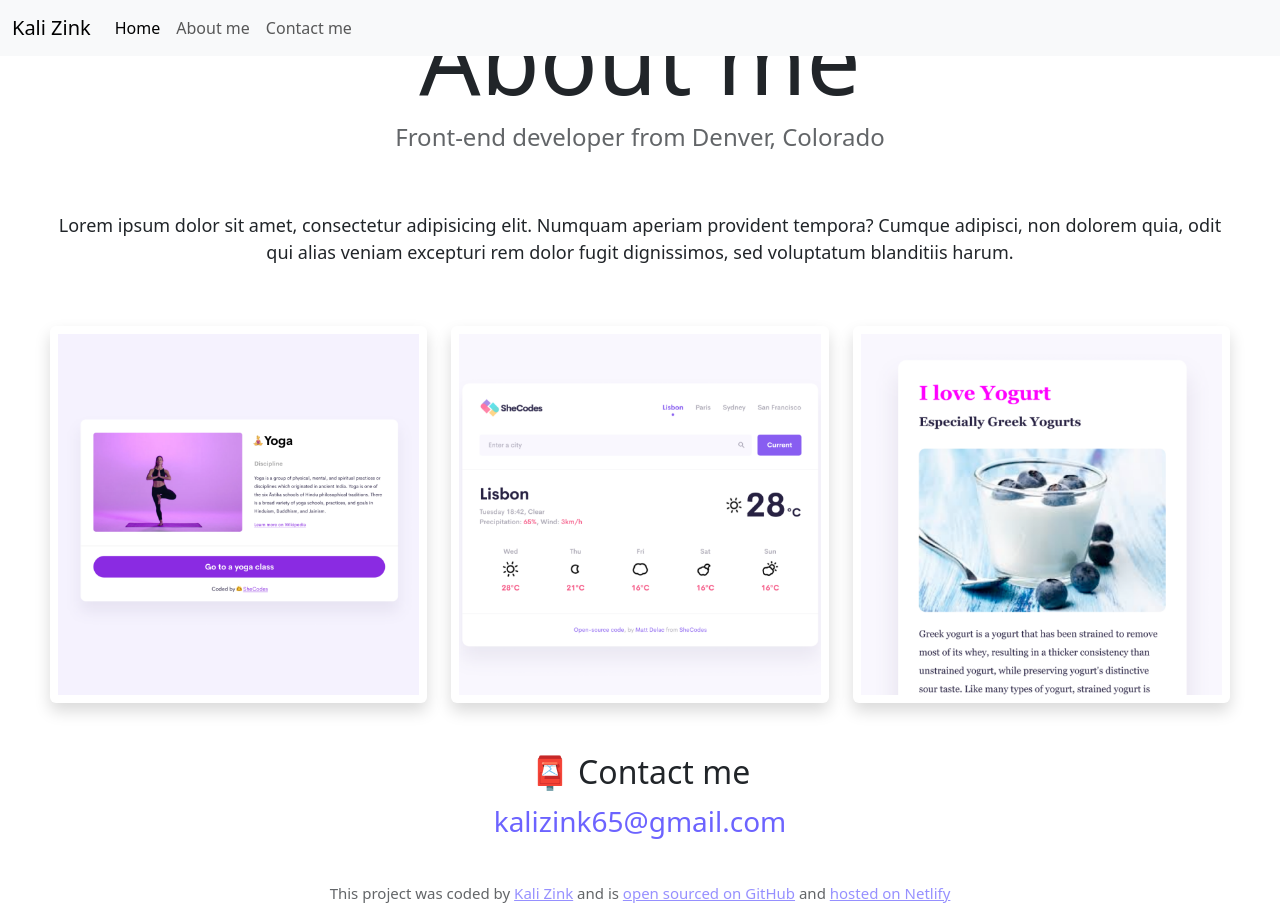
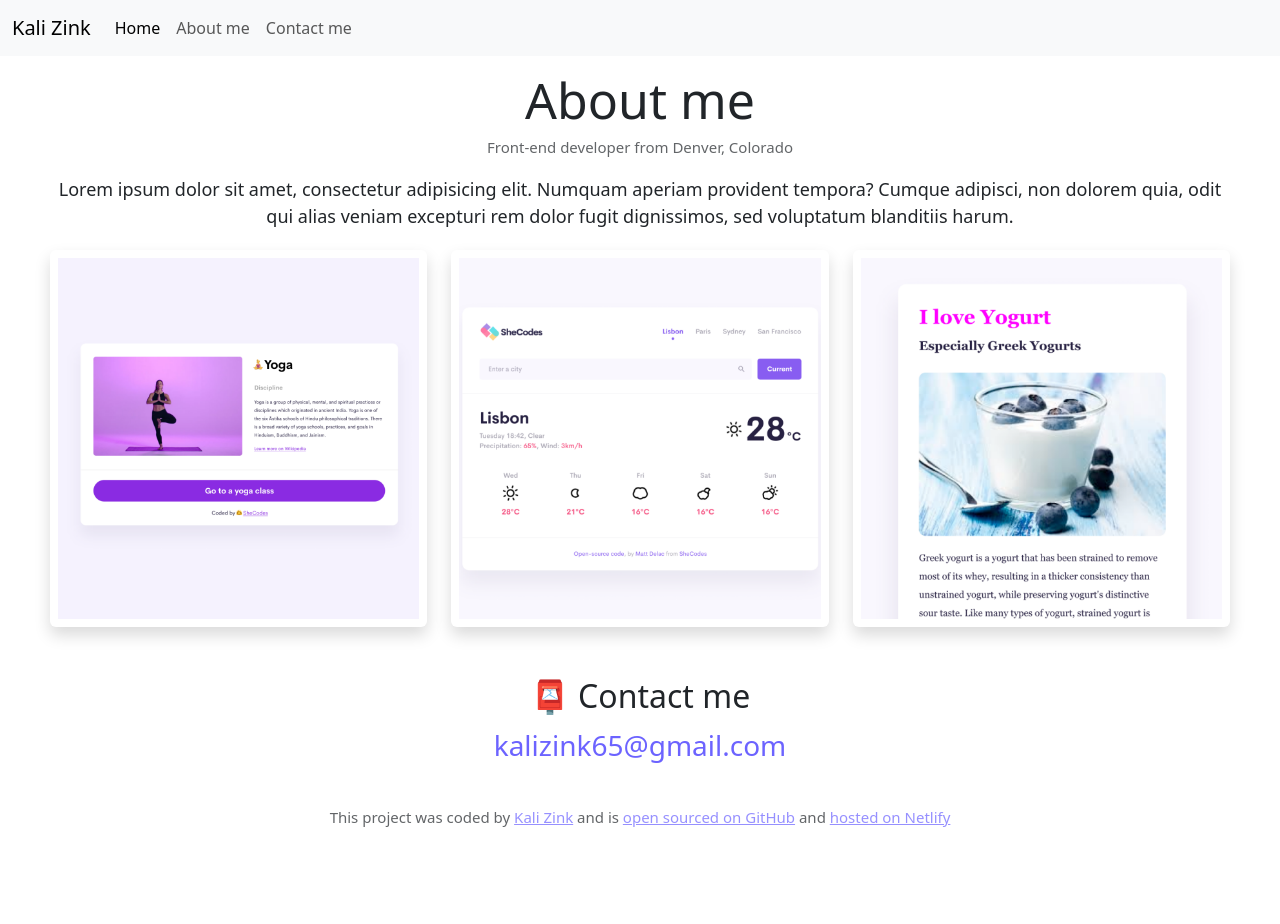
Before and after one commit to kalizink/advanced-bootstrap, a website: page about.html in a window 1280 px wide. After the commit the page ends 848 px from the top, so only its background shows below. Drawn offline with nearby package versions, Linux system fonts and the light colour scheme.

Commit message:
Added media to sm formatting

```diff
--- a/about.html
+++ b/about.html
@@ -26,7 +26,7 @@
 
 		<nav class="navbar navbar-expand-lg bg-body-tertiary fixed-top">
 			<div class="container-fluid">
-				<a class="navbar-brand" href="#">Kali Zink</a>
+				<a class="navbar-brand" href="/index.html">Kali Zink</a>
 				<button
 					class="navbar-toggler"
 					type="button"
--- a/src/style.css
+++ b/src/style.css
@@ -25,7 +25,6 @@ h3 {
 }
 
 p {
-
 	padding: 20px;
 	border-radius: 4px;
 	font-size: 18px;
@@ -141,3 +140,17 @@ footer {
 .container {
 	margin-bottom: 20px;
 }
+@media (min-width: 390px) {
+	.about-h2 {
+		margin-top: 70px;
+		font-size: 50px;
+	}
+	.about-h3 {
+		font-size: 15px;
+	}
+	.about-paragraphs {
+		font: 12px;
+		margin-top: 10px;
+		margin-bottom: 10px;
+	}
+}
```
Also changed, not shown: index.html (+1 -1 lines).
